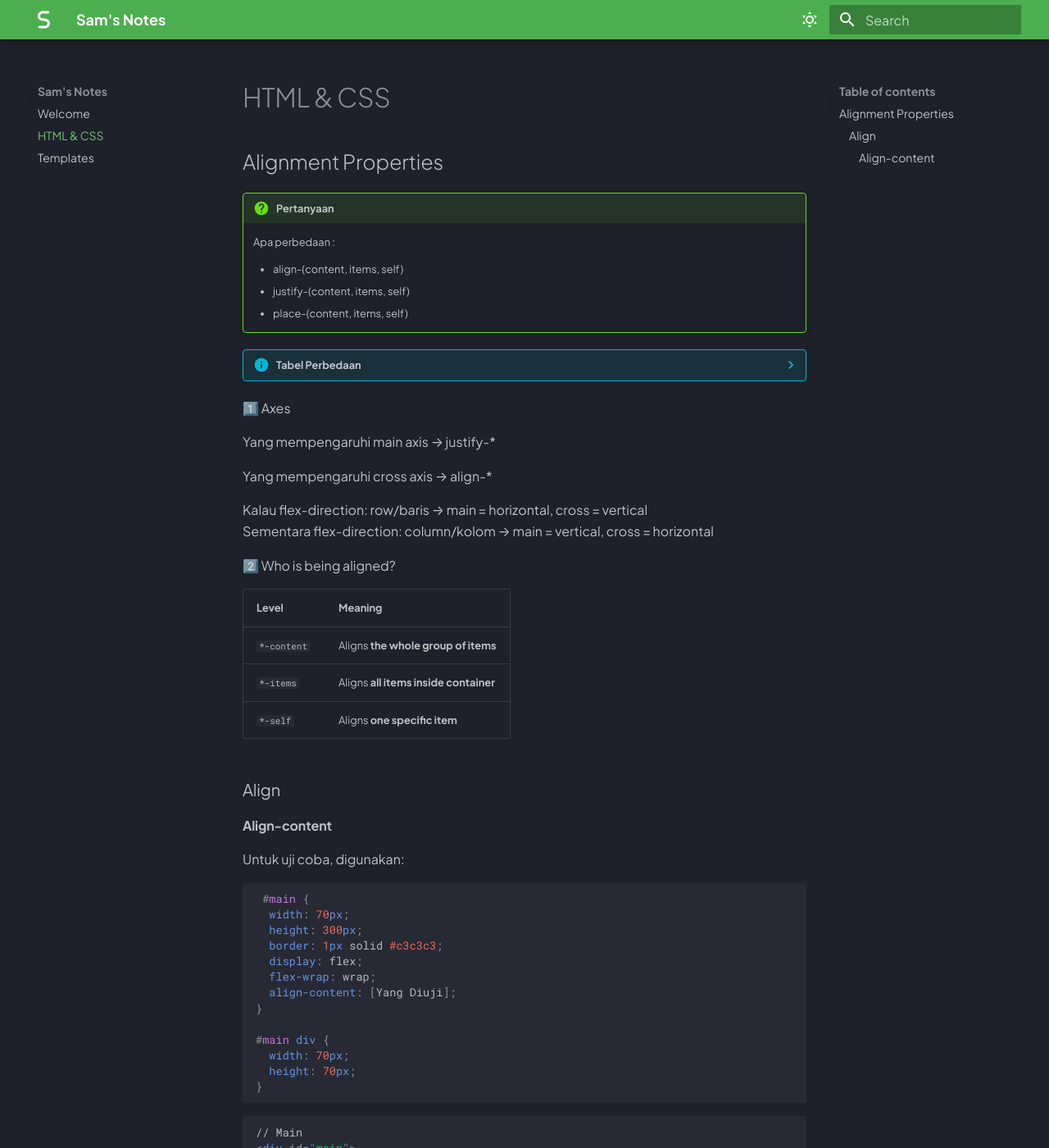
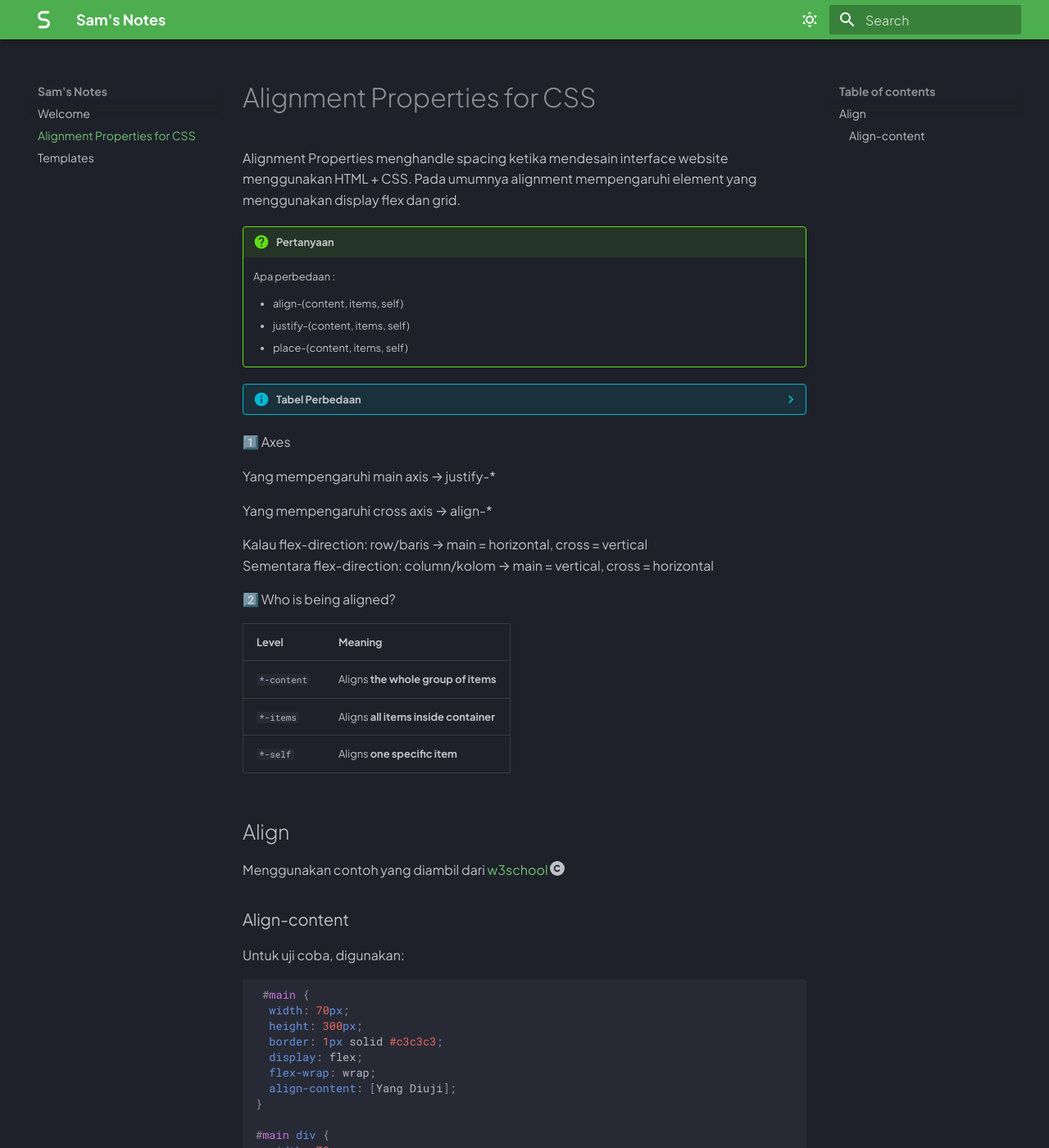
Before and after one commit to sampm092/my-notes, an MkDocs documentation site: the page built from docs/alignmentcss.md, in a window 1280 px wide and 1400 px high. Shown: the whole window at 82% size. Built offline with MkDocs 1.6.1 and Material for MkDocs 9.7.7, drawn with Linux system fonts in a browser that asks for light colours.

Commit message:
feat: add alignment properties documentation for CSS

````diff
--- a/docs/htmlcss.md
+++ b/docs/alignmentcss.md
@@ -1,6 +1,7 @@
-# HTML & CSS
+# Alignment Properties for CSS
 
-## Alignment Properties
+Alignment Properties menghandle spacing ketika mendesain interface website menggunakan HTML + CSS.
+Pada umumnya alignment mempengaruhi element yang menggunakan display flex dan grid.
 
 !!! question "Pertanyaan"
     Apa perbedaan :
@@ -42,8 +43,9 @@ Sementara flex-direction: column/kolom → main = vertical, cross = horizontal
 | `*-items`   | Aligns **all items inside container** |
 | `*-self`    | Aligns **one specific item**          |
 
-### Align
-#### Align-content
+## Align
+Menggunakan contoh yang diambil dari [w3school](https://www.w3schools.com/) :fontawesome-solid-copyright:
+### Align-content
 Untuk uji coba, digunakan:
 
 ```css
````
